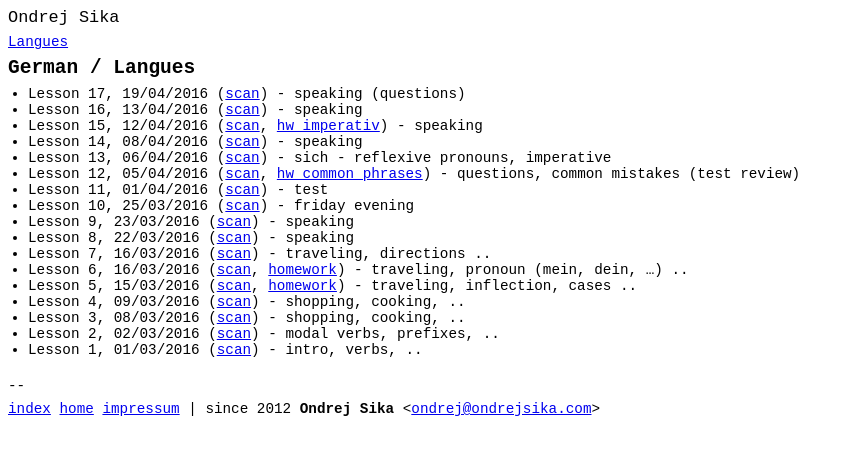
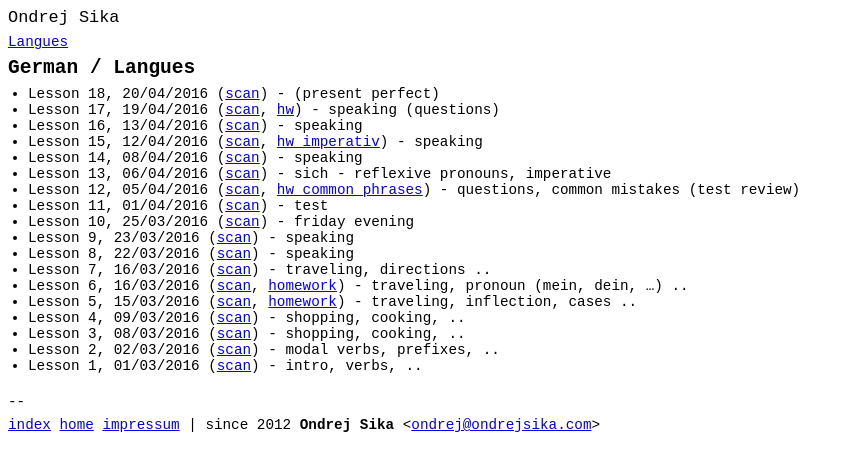
Before and after one commit to ondrejsika/ondrejsika.com, a Jekyll site: the page built from edu/languages/german/index.md, in a window 1280 px wide. Shown: the top 471 px of the page, without its empty margins (0-853 px from the left). Built offline with Jekyll 4.4.1, drawn with Linux system fonts in a browser that asks for light colours; Markdown is read by kramdown in place of the engine named in the settings; comment, search, counter and statistics services are not loaded.

Commit message:
german - add lesson 18, hw 17

```diff
--- a/edu/languages/german/index.md
+++ b/edu/languages/german/index.md
@@ -7,7 +7,8 @@
 
 ## {{page.title}}
 
-* Lesson 17, 19/04/2016 ([scan](http://notes.drive.ondrejsika.com/languages/german/maria/german-lesson-17.pdf)) - speaking (questions)
+* Lesson 18, 20/04/2016 ([scan](http://notes.drive.ondrejsika.com/languages/german/maria/german-lesson-18.pdf)) - (present perfect)
+* Lesson 17, 19/04/2016 ([scan](http://notes.drive.ondrejsika.com/languages/german/maria/german-lesson-17.pdf), [hw](http://notes.drive.ondrejsika.com/languages/german/maria/german-lesson-17-hw.pdf)) - speaking (questions)
 * Lesson 16, 13/04/2016 ([scan](http://notes.drive.ondrejsika.com/languages/german/maria/german-lesson-16.pdf)) - speaking
 * Lesson 15, 12/04/2016 ([scan](http://notes.drive.ondrejsika.com/languages/german/maria/german-lesson-15.pdf), [hw imperativ](http://notes.drive.ondrejsika.com/languages/german/maria/german-lesson-15-hw-imperativ.pdf)) - speaking
 * Lesson 14, 08/04/2016 ([scan](http://notes.drive.ondrejsika.com/languages/german/maria/german-lesson-14.pdf)) - speaking
```
